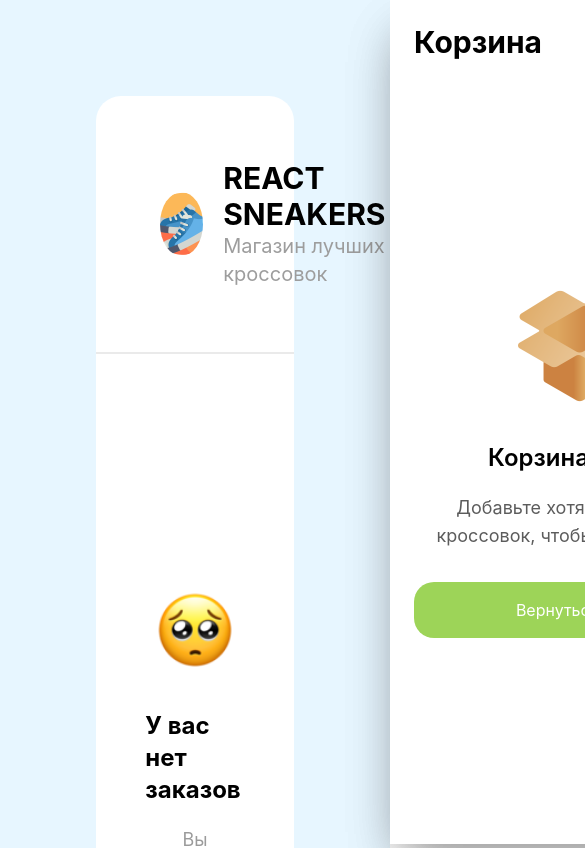
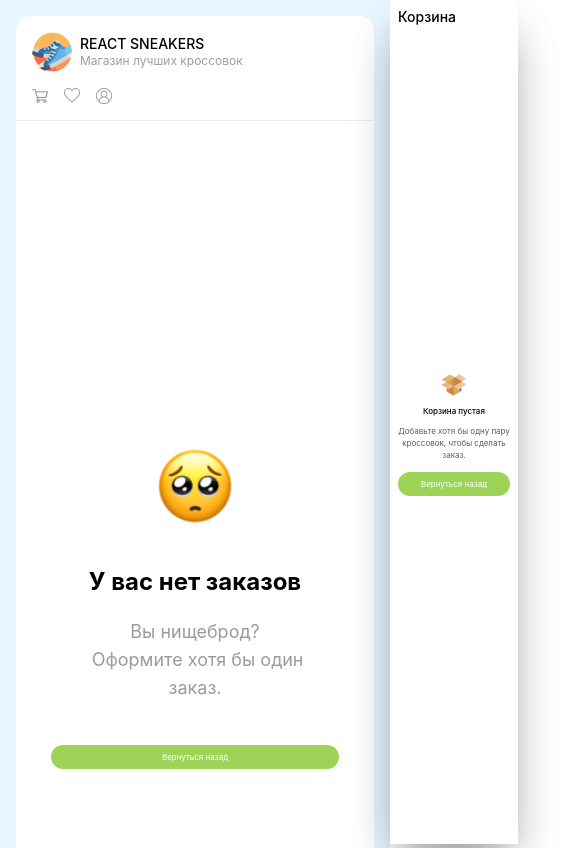
Before and after one commit to Shahriyor856/sneakers, a Nuxt app: page /LikedPr in a window 390 px wide. Shown: the top 848 px of the page, 585 px wide, since content can reach past the window. Built offline with nearby package versions, Linux system fonts and the light colour scheme.

Commit message:
project was made responsive

```diff
--- a/app.vue
+++ b/app.vue
@@ -1,5 +1,5 @@
 <template>
-  <div class="bg-[#E7F6FF] p-24">
+  <div class="bg-[#E7F6FF] p-4 md:p-10 lg:p-16 xl:p-24">
     <NuxtLayout>
       <NuxtPage />
     </NuxtLayout>
--- a/components/layouts/AppHeader.vue
+++ b/components/layouts/AppHeader.vue
@@ -1,10 +1,14 @@
 <template>
   <div
-    class="w-full p-16 bg-[#FFFFFF] rounded-t-[25px] border-[#EAEAEA] border-b-2"
+    class="w-full p-4 sm:p-5 md:p-6 lg:p-8 xl:p-16 bg-[#FFFFFF] rounded-t-[15px] md:rounded-t-[20px] xl:rounded-t-[25px] border-[#EAEAEA] border-b md:border-b-2 xl:border-b-2"
   >
-    <div class="flex justify-between items-center">
-      <div class="flex gap-5 items-center">
-        <div class="w-16 h-16">
+    <div
+      class="flex flex-col gap-4 lg:flex-row lg:justify-between lg:items-center xl:flex-row xl:justify-between xl:items-center"
+    >
+      <div class="flex items-center gap-2 sm:gap-3 md:gap-4 xl:gap-5">
+        <div
+          class="w-10 h-10 sm:w-11 sm:h-11 md:w-12 md:h-12 lg:w-14 lg:h-14 xl:w-16 xl:h-16"
+        >
           <img
             :src="logo"
             alt="image"
@@ -12,43 +16,75 @@
           />
         </div>
         <div class="flex flex-col">
-          <h1 class="font-bold text-3xl">REACT SNEAKERS</h1>
-          <p class="text-[#9D9D9D] text-xl">Магазин лучших кроссовок</p>
+          <h1
+            class="font-medium md:font-semibold xl:font-bold text-sm sm:text-base md:text-lg lg:text-xl xl:text-3xl leading-tight"
+          >
+            REACT SNEAKERS
+          </h1>
+          <p
+            class="text-[#9D9D9D] text-xs sm:text-sm md:text-sm lg:text-base xl:text-xl"
+          >
+            Магазин лучших кроссовок
+          </p>
         </div>
       </div>
-      <div class="flex items-center justify-center gap-14">
+      <div
+        class="flex flex-wrap items-center justify-start sm:justify-center lg:justify-end gap-4 sm:gap-6 md:gap-8 lg:gap-10 xl:gap-14"
+      >
         <button
           @click="openSidebar"
-          class="flex justify-center items-center gap-4 cursor-pointer"
+          class="flex items-center gap-2 sm:gap-2 md:gap-3 xl:gap-4 cursor-pointer"
         >
-          <div class="w-8 h-8">
+          <div
+            class="w-4 h-4 sm:w-4 sm:h-4 md:w-5 md:h-5 lg:w-6 lg:h-6 xl:w-8 xl:h-8"
+          >
             <img
               :src="karzinka"
               alt="karzinka"
               class="h-full w-full object-cover"
             />
           </div>
-          <p class="text-[#5C5C5C] font-medium text-xl">1205 руб.</p>
+          <p
+            class="hidden sm:block text-[#5C5C5C] font-medium text-sm sm:text-base md:text-lg lg:text-xl xl:text-xl"
+          >
+            1205 руб.
+          </p>
         </button>
 
         <AppSidebar />
         <NuxtLink to="/LikedPr">
-          <button class="flex justify-center items-center gap-4 cursor-pointer">
-            <div class="w-8 h-8">
+          <button
+            class="flex items-center gap-2 sm:gap-2 md:gap-3 xl:gap-4 cursor-pointer"
+          >
+            <div
+              class="w-4 h-4 sm:w-4 sm:h-4 md:w-5 md:h-5 lg:w-6 lg:h-6 xl:w-8 xl:h-8"
+            >
               <img
                 :src="like"
                 alt="icon"
                 class="h-full w-full object-cover object-center"
               />
             </div>
-            <p class="text-[#5C5C5C] font-medium text-xl">Закладки</p>
+            <p
+              class="hidden sm:block text-[#5C5C5C] font-medium text-sm sm:text-base md:text-lg lg:text-xl xl:text-xl"
+            >
+              Закладки
+            </p>
           </button>
         </NuxtLink>
-        <div class="flex justify-center items-center gap-4 cursor-pointer">
-          <div class="w-8 h-8">
+        <div
+          class="flex items-center gap-2 sm:gap-2 md:gap-3 xl:gap-4 cursor-pointer"
+        >
+          <div
+            class="w-4 h-4 sm:w-4 sm:h-4 md:w-5 md:h-5 lg:w-6 lg:h-6 xl:w-8 xl:h-8"
+          >
             <img :src="profile" alt="icon" class="h-full w-full object-cover" />
           </div>
-          <p class="text-[#5C5C5C] font-medium text-xl">Профиль</p>
+          <p
+            class="hidden sm:block text-[#5C5C5C] font-medium text-sm sm:text-base md:text-lg lg:text-xl xl:text-xl"
+          >
+            Профиль
+          </p>
         </div>
       </div>
     </div>
--- a/components/layouts/AppSidebar.vue
+++ b/components/layouts/AppSidebar.vue
@@ -7,12 +7,16 @@
 
   <div
     :class="[
-      ' flex flex-col   gap-10  fixed  p-6 top-0 right-0 h-full  w-96 bg-[#FFFFFF] shadow-2xl z-50 transform transition-transform duration-300 ',
+      ' flex flex-col  h-full  overflow-y-auto    gap-2 sm:gap-4 md:gap-6 lg:gap-8 xl:gap-10  fixed  p-2 sm:p-3 md:p-4  lg:p-5 xl:p-6 top-0 right-0  w-32 sm:w-48 md:w-64  lg:w-80 xl:w-96 bg-[#FFFFFF] shadow-2xl z-50 transform transition-transform duration-300 ',
       isOpen ? 'translate-x-0' : 'translate-x-full',
     ]"
   >
     <div class="flex items-center justify-between">
-      <h1 class="font-bold text-3xl">Корзина</h1>
+      <h1
+        class="font-medium md:font-semibold xl:font-bold text-sm md:text-base lg:text-xl xl:text-3xl leading-tight"
+      >
+        Корзина
+      </h1>
     </div>
 
     <component :is="currentView" @orderSubmitted="orderSubmitted = true" />
--- a/components/ui/AppButton.vue
+++ b/components/ui/AppButton.vue
@@ -1,8 +1,8 @@
 <template>
   <button
-    class="w-full h-14 rounded-[20px] bg-[#9DD458] text-white cursor-pointer"
+    class="w-full h-6 md:h-9 lg:h-11 xl:h-14 rounded-[20px] bg-[#9DD458] text-white cursor-pointer"
   >
-    {{ label }}
+    <p class="text-[8px] md:text-sm xl:text-lg text-center">{{ label }}</p>
   </button>
 </template>
 
--- a/components/ui/productUITwo.vue
+++ b/components/ui/productUITwo.vue
@@ -1,29 +1,35 @@
 <template>
-  <div class="flex gap-5 p-5 shadow-xl border border-[#C4C4C4] rounded-[25px]">
+  <div
+    class="flex gap-2 md:gap-3 lg:gap-4 xl:gap-5 p-1 md:p-3 xl:p-5 shadow-xl border border-[#C4C4C4] rounded-lg md:rounded-xl lg:rounded-2xl xl:rounded-3xl"
+  >
     <div class="relative">
       <!-- It is what i want to move -->
 
       <!-- It is what will be back  -->
       <div class="flex justify-center items-center">
-        <div class="w-20 h-20">
+        <div
+          class="w-6 sm:w-8 md:w-12 lg:w-16 xl:w-20 h-6 sm:h-8 md:h-12 lg:h-16 xl:h-20"
+        >
           <img :src="malumot.image" alt="product" class="w-full h-full" />
         </div>
       </div>
     </div>
     <div class="flex flex-col justify-center">
       <div>
-        <h1 class="text-base">{{ malumot.text }}</h1>
+        <h1 class="text-[6px] md:text-sm xl:text-base">{{ malumot.text }}</h1>
       </div>
       <div class="flex justify-between items-center">
         <div class="flex flex-col">
-          <p class="text-sm font-medium">{{ malumot.price }} руб.</p>
+          <p class="text-[4px] md:text-[6px] xl:text-sm font-medium">
+            {{ malumot.price }} руб.
+          </p>
         </div>
         <div>
           <button
-            class="flex justify-center items-center w-8 h-8 rounded-[10px] border border-[#D3D3D3] cursor-pointer"
+            class="flex justify-center items-center w-3 sm:w-3 md:w-4 lg:w-6 xl:w-8 h-3 sm:h-3 md:h-4 lg:h-6 xl:h-8 rounded-sm md:rounded-lg xl:rounded-xl border border-[#D3D3D3] cursor-pointer"
           >
             <div @click="handleRemove">
-              <img :src="close" class="w-4 h-4" />
+              <img :src="close" class="w-1 md:w-2 xl:w-4 h-1 md:h-2 xl:h-4" />
             </div>
           </button>
         </div>
--- a/components/views/SideBar/box.vue
+++ b/components/views/SideBar/box.vue
@@ -1,11 +1,21 @@
 <template>
-  <div class="flex flex-col justify-center h-full items-center gap-8">
-    <div class="w-32 h-32">
+  <div
+    class="flex flex-col justify-center h-full items-center gap-2 md:gap-4 lg:gap-6 xl:gap-8"
+  >
+    <div
+      class="w-6 sm:w-8 md:w-16 lg:w-24 xl:w-32 h-6 sm:h-8 md:h-16 lg:h-24 xl:h-32"
+    >
       <img :src="box" alt="box" class="w-full h-full" />
     </div>
-    <div class="flex flex-col justify-center items-center gap-5">
-      <h1 class="text-2xl font-semibold">Корзина пустая</h1>
-      <p class="text-[#5C5C5C] text-lg text-center">
+    <div
+      class="flex flex-col justify-center items-center gap-2 md:gap-3 lg:gap-4 xl:gap-5"
+    >
+      <h1
+        class="text-[8px] md:text-sm lg:text-base xl:text-2xl font-medium md:font-medium xl:font-semibold"
+      >
+        Корзина пустая
+      </h1>
+      <p class="text-[#5C5C5C] text-[8px] md:text-sm xl:text-lg text-center">
         Добавьте хотя бы одну пару <br />
         кроссовок, чтобы сделать заказ.
       </p>
--- a/components/views/SideBar/doneProduct.vue
+++ b/components/views/SideBar/doneProduct.vue
@@ -1,11 +1,21 @@
 <template>
-  <div class="flex flex-col justify-center h-full items-center gap-8">
-    <div class="w-32 h-32">
+  <div
+    class="flex flex-col justify-center h-full items-center gap-2 md:gap-4 lg:gap-6 xl:gap-8"
+  >
+    <div
+      class="w-6 sm:w-8 md:w-16 lg:w-24 xl:w-32 h-6 sm:h-8 md:h-16 lg:h-24 xl:h-32"
+    >
       <img :src="file" alt="box" class="w-full h-full" />
     </div>
-    <div class="flex flex-col justify-center items-center gap-5">
-      <h1 class="text-2xl font-semibold">Заказ оформлен!</h1>
-      <p class="text-[#5C5C5C] text-lg text-center">
+    <div
+      class="flex flex-col justify-center items-center gap-2 md:gap-3 lg:gap-4 xl:gap-5"
+    >
+      <h1
+        class="text-[8px] md:text-sm lg:text-base xl:text-2xl font-medium md:font-medium xl:font-semibold"
+      >
+        Заказ оформлен!
+      </h1>
+      <p class="text-[#5C5C5C] text-[8px] md:text-sm xl:text-lg text-center">
         Ваш заказ #18 скоро будет передан <br />
         курьерской доставке
       </p>
--- a/components/views/SideBar/product.vue
+++ b/components/views/SideBar/product.vue
@@ -1,20 +1,24 @@
 <template>
   <div class="flex flex-col justify-between h-full">
-    <div class="flex flex-col gap-6">
+    <div class="flex flex-col gap-2 md:gap-2 lg:gap-4 xl:gap-6">
       <ProductUITwo
         v-for="(item, index) in cartItems"
         :key="index"
         :malumot="item"
       />
     </div>
-    <div class="flex flex-col gap-5">
+    <div class="flex flex-col gap-2 md:gap-3 xl:gap-5">
       <div class="flex justify-between">
-        <h1>Итого:</h1>
-        <h1>{{ totalPrice }} руб.</h1>
+        <h1 class="text-[6px] md:text-[8px] lg:text-sm xl:text-base">Итого:</h1>
+        <h1 class="text-[6px] md:text-[8px] lg:text-sm xl:text-base">
+          {{ totalPrice }} руб.
+        </h1>
       </div>
       <div class="flex justify-between">
-        <h1>Налог:</h1>
-        <h1>{{ tax }} руб.</h1>
+        <h1 class="text-[6px] md:text-[8px] lg:text-sm xl:text-base">Налог:</h1>
+        <h1 class="text-[6px] md:text-[8px] lg:text-sm xl:text-base">
+          {{ tax }} руб.
+        </h1>
       </div>
       <div>
         <AppButton label="Оформить заказ" @click="submitOrder" />
--- a/components/views/likedOnce/likedProducts.vue
+++ b/components/views/likedOnce/likedProducts.vue
@@ -1,15 +1,29 @@
 <template>
-  <div class="flex justify-start items-center gap-10">
-    <NuxtLink to="/" class="border-[#C4C4C4] rounded-[20px] w-10 h-10"
+  <div
+    class="flex justify-start items-center gap-4 md:gap-6 lg:gap-8 xl:gap-10"
+  >
+    <NuxtLink
+      to="/"
+      class="border-[#C4C4C4] rounded-sm md:rounded-lg xl:rounded-xl w-4 md:w-6 lg:w-8 xl:w-10 h-4 md:h-6 lg:h-8 xl:h-10"
       ><button
-        class="flex justify-center items-center w-12 h-12 rounded-2xl border border-[#D3D3D3] cursor-pointer"
+        class="flex justify-center items-center w-6 sm:w-8 md:w-10 lg:w-10 xl:w-12 h-6 sm:h-8 md:h-10 lg:h-10 xl:h-12 rounded-2xl border border-[#D3D3D3] cursor-pointer"
       >
-        <img :src="back" alt="back" class="w-5 h-5" /></button
+        <img
+          :src="back"
+          alt="back"
+          class="w-2 md:w-3 xl:w-5 h-2 md:h-3 xl:h-5"
+        /></button
     ></NuxtLink>
-    <h1 class="text-5xl font-bold">Мои закладки</h1>
+    <h1
+      class="text-sm sm:text-base md:text-xl lg:text-2xl xl:text-5xl font-medium md:font-semibold xl:font-bold"
+    >
+      Мои закладки
+    </h1>
   </div>
 
-  <div class="grid grid-cols-4 gap-16">
+  <div
+    class="grid grid-cols-2 lg:grid-cols-3 xl:grid-cols-4 gap-4 sm:gap-5 md:gap-6 lg:gap-8 xl:gap-16"
+  >
     <ProductUI
       v-for="(item, index) in likedItems"
       :key="index"
```
Also changed, not shown: components/ui/productUI.vue (+27 -13 lines), pages/index.vue (+23 -8 lines).
